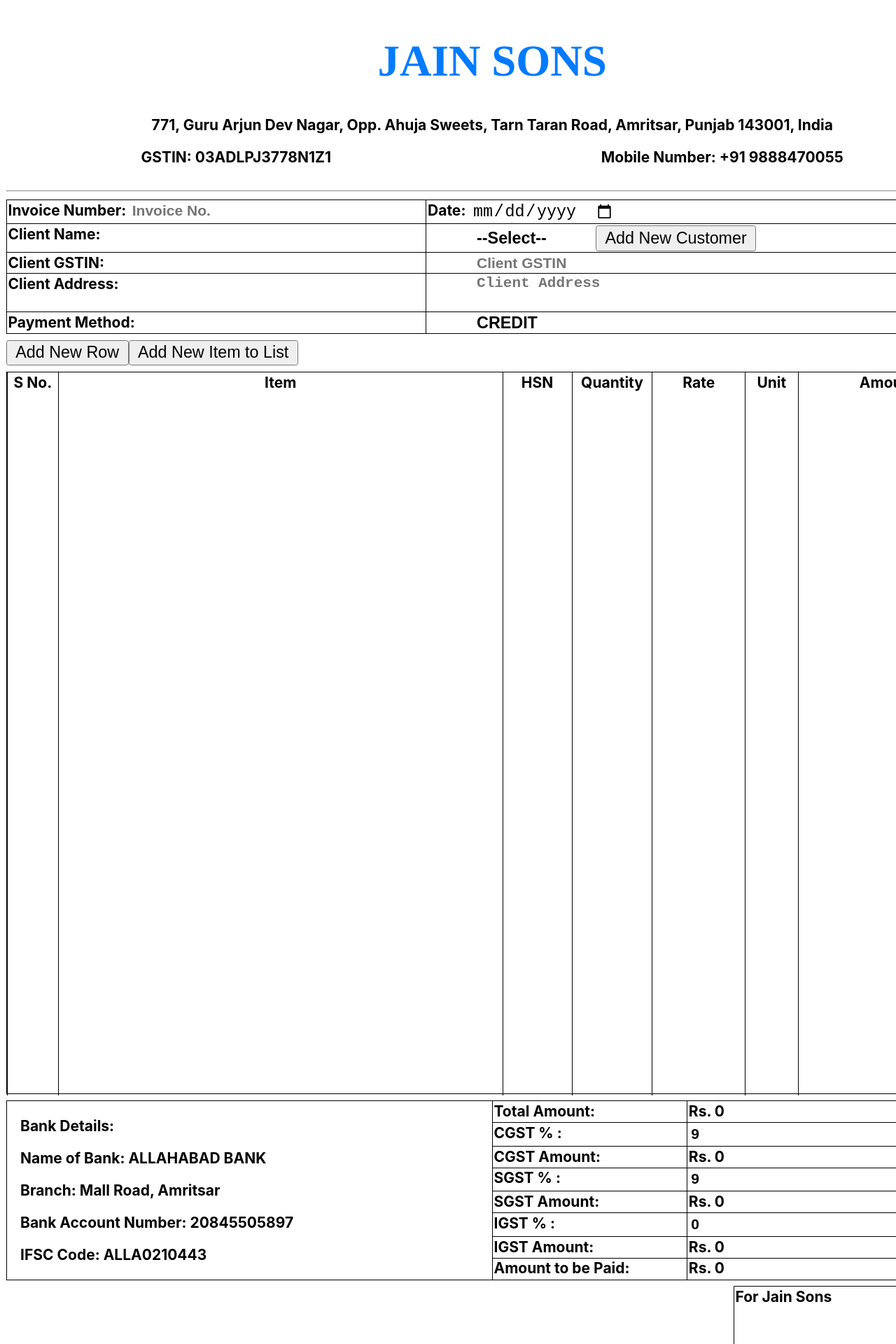
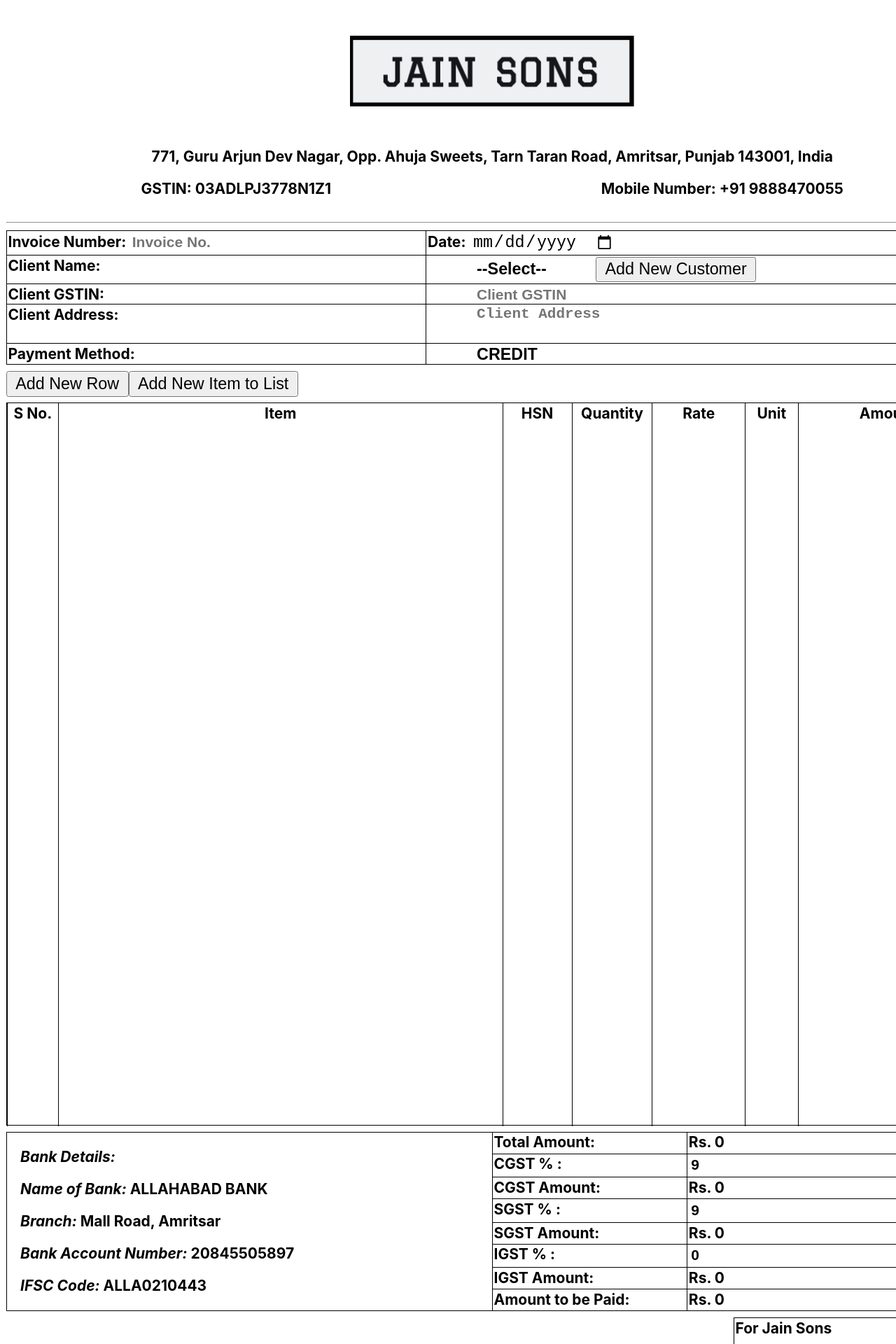
Before and after one commit to priamjain/js-erp, a React (Create React App) app: page / in a window 1280 px wide. Shown: the top 1920 px of the page at 70% size. Built offline with nearby package versions, Linux system fonts and the light colour scheme.

Commit message:
logo changed

```diff
--- a/src/Components/Invoice/Input.jsx
+++ b/src/Components/Invoice/Input.jsx
@@ -2,7 +2,7 @@ import React,{useState} from 'react'
 import styles from './Input.module.css'
 import NewCustomer from './NewCustomer'
 import NewItem from './NewItem'
-
+import logo from '../../logo.png'
 function Input({input,handleChange,addNew,updateItem,deleteItem}) {
 	const [newCustomer, setNewCustomer] = useState(false);
 	const [newItem, setNewItem] = useState(false);
@@ -21,7 +21,7 @@ function Input({input,handleChange,addNew,updateItem,deleteItem}) {
 			<header className={styles.header}>
 				<div>
 					<h1 className={styles.firm_name}>
-						JAIN SONS
+						<img src={logo} alt="LOGO" height="58px"/>
 					</h1>
 				</div>
 				<div className={styles.header_info}>
@@ -215,11 +215,11 @@ function Input({input,handleChange,addNew,updateItem,deleteItem}) {
 				<tbody>
 				<tr>
 					<td rowSpan="9" width="50%">
-						<p><strong>Bank Details:</strong></p>
-						<p>Name of Bank: <strong>ALLAHABAD BANK</strong></p>
-						<p>Branch: <strong>Mall Road, Amritsar</strong></p>
-						<p>Bank Account Number: <strong>20845505897</strong></p>
-						<p>IFSC Code: <strong>ALLA0210443</strong></p>
+						<p><em>Bank Details:</em></p>
+						<p><em>Name of Bank:</em> ALLAHABAD BANK</p>
+						<p><em>Branch:</em> Mall Road, Amritsar</p>
+						<p><em>Bank Account Number:</em> 20845505897</p>
+						<p><em>IFSC Code:</em> ALLA0210443</p>
 					</td>
 				</tr>
 				<tr>
```
Also changed, not shown: src/logo.png (added).
